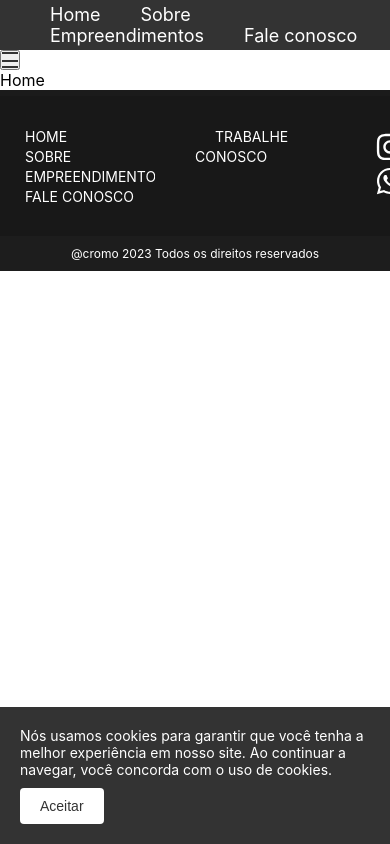
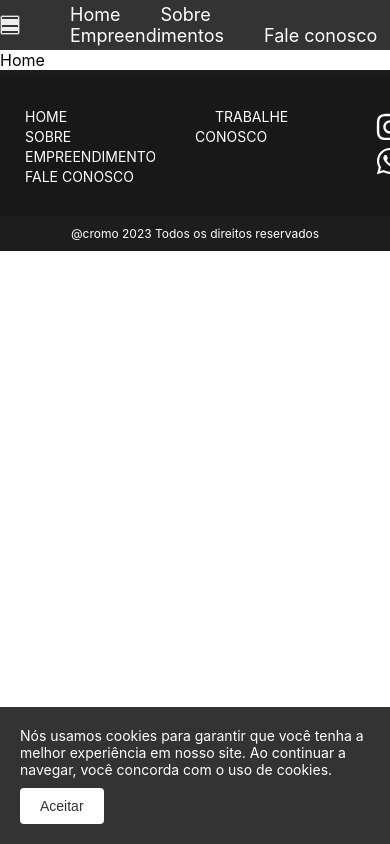
Before and after one commit to walttoncoelho/CROMO, a React (Create React App) app in the folder cromo/: page / in a window 390 px wide. Shown: the top 844 px of the page. Built offline with nearby package versions, Linux system fonts and the light colour scheme.

Commit message:
Ajuste menu mobile

```diff
--- a/cromo/src/components/Navbar/Navbar.jsx
+++ b/cromo/src/components/Navbar/Navbar.jsx
@@ -1,19 +1,28 @@
-import React from 'react'
-import { Link } from 'react-router-dom';
-import {Nav, NavItem} from "./Style"
+import React from "react";
+import { Link } from "react-router-dom";
+import MenuMobile from "../MenuMobile/MenuMobile";
+import { Nav, NavItem } from "./Style";
 
 export default function Navbar() {
   return (
     <>
-
-    <Nav>
-      <ul>
-        <NavItem><Link to="/">Home</Link></NavItem>
-        <NavItem><Link to="/sobre">Sobre</Link></NavItem>
-        <NavItem><Link to="/empreendimentos">Empreendimentos</Link></NavItem>
-        <NavItem><Link to="/fale-conosco">Fale conosco</Link></NavItem>
-      </ul>
-    </Nav>
+      <Nav>
+    <MenuMobile />
+        <ul>
+          <NavItem>
+            <Link to="/">Home</Link>
+          </NavItem>
+          <NavItem>
+            <Link to="/sobre">Sobre</Link>
+          </NavItem>
+          <NavItem>
+            <Link to="/empreendimentos">Empreendimentos</Link>
+          </NavItem>
+          <NavItem>
+            <Link to="/fale-conosco">Fale conosco</Link>
+          </NavItem>
+        </ul>
+      </Nav>
     </>
-  )
+  );
 }
--- a/cromo/src/pages/Home/Home.jsx
+++ b/cromo/src/pages/Home/Home.jsx
@@ -1,16 +1,14 @@
 import React from 'react'
 import Footer from '../../components/footer/Footer'
-import MenuMobile from '../../components/MenuMobile/MenuMobile'
 
 import Navbar from '../../components/Navbar/Navbar'
-
 
 
 export default function Home() {
   return (
     <>
   <Navbar />
-  <MenuMobile/>
+
 
     <div>Home</div>
 <Footer />
```
